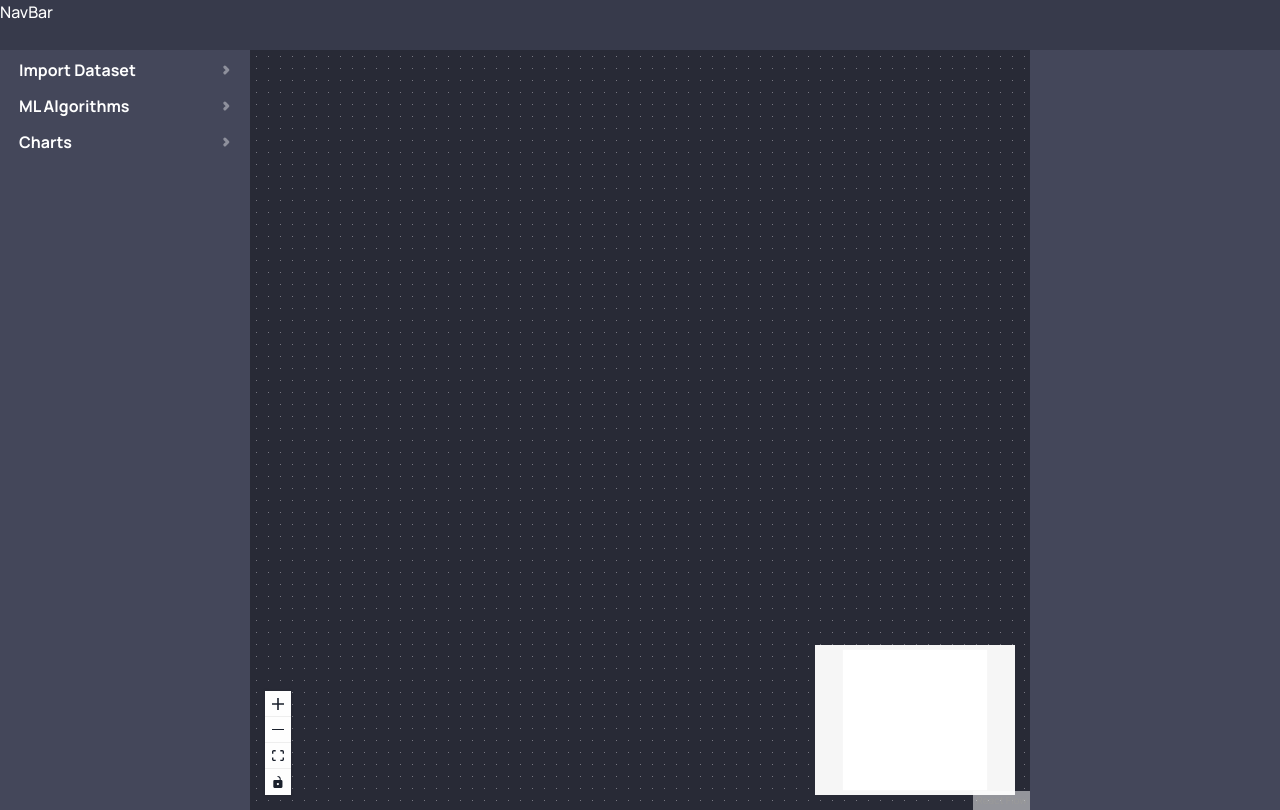
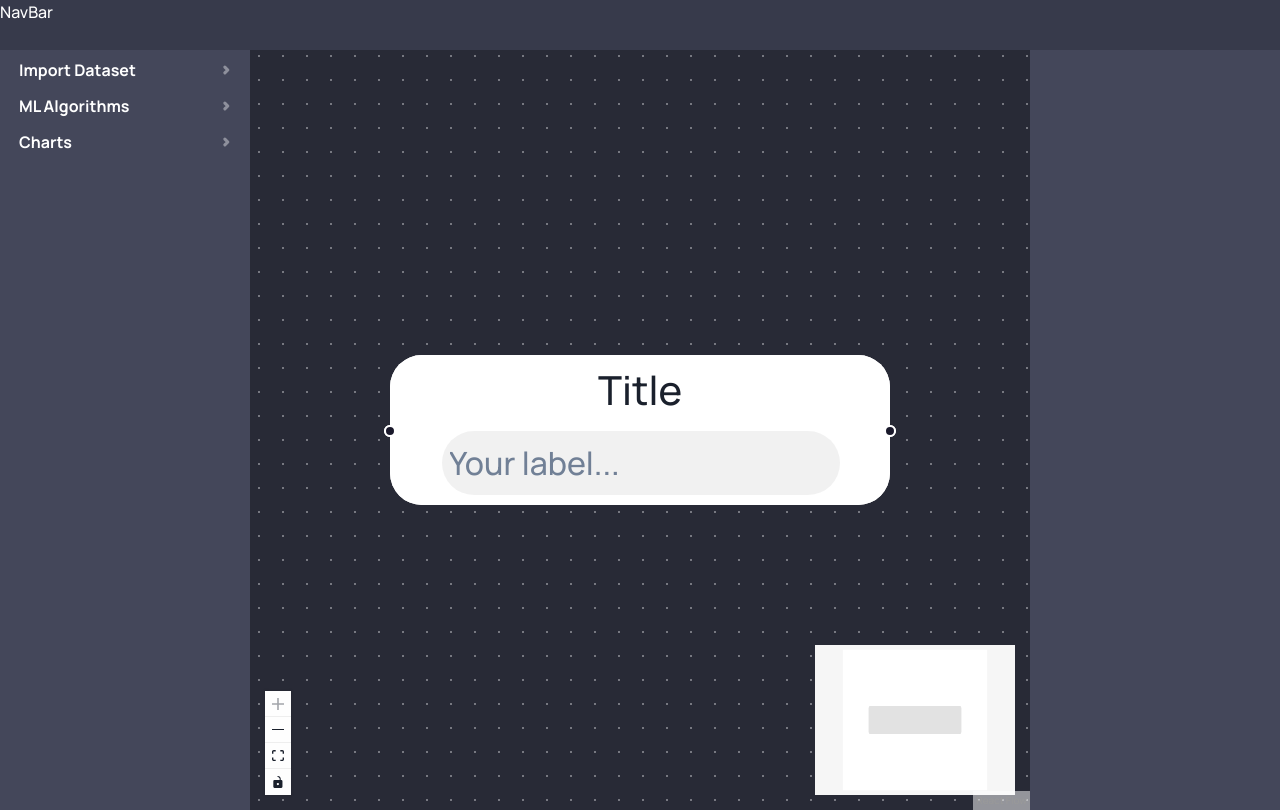
Before and after one commit to pouyam79i/machine-learning-studio, a React (Vite) app in the folder frontend/: page / in a window 1280 px wide. Built offline with nearby package versions, Linux system fonts and the light colour scheme.

Commit message:
add: simple node style

```diff
--- a/frontend/package.json
+++ b/frontend/package.json
@@ -18,7 +18,8 @@
     "framer-motion": "^11.3.19",
     "react": "^18.3.1",
     "react-bootstrap": "^2.10.4",
-    "react-dom": "^18.3.1"
+    "react-dom": "^18.3.1",
+    "uuid": "^10.0.0"
   },
   "devDependencies": {
     "@types/react": "^18.3.3",
--- a/frontend/src/engine/DiagramEngine.jsx
+++ b/frontend/src/engine/DiagramEngine.jsx
@@ -1,8 +1,8 @@
-import React, { useCallback, useState } from "react";
+import React, { useCallback, useMemo, useState } from "react";
+import { createSimpleNode } from "./nodes/createNode";
+import SimpleNode from "./nodes/SimpleNode";
 import {
   ReactFlow,
-  useNodesState,
-  useEdgesState,
   MiniMap,
   Controls,
   Background,
@@ -11,10 +11,21 @@ import {
 } from "@xyflow/react";
 
 import "@xyflow/react/dist/style.css";
+import "./nodes/node-style.css";
 
 const DiagramEngine = () => {
+  // TODO : remove test **********
+  const initialNodes = [
+    createSimpleNode("Title", "label", "tag").node,
+    createSimpleNode("Title", "label", "tag").node,
+  ];
+
+  // end of test *****************
+
+  // Node types
+  const nodeTypes = useMemo(() => ({ SimpleNode: SimpleNode }), []);
   // nodes list
-  const [nodes, setNodes] = useState();
+  const [nodes, setNodes] = useState(initialNodes);
   // edges list
   const [edges, setEdges] = useState();
 
@@ -40,6 +51,7 @@ const DiagramEngine = () => {
       onNodesChange={onNodesChange}
       onEdgesChange={onEdgesChange}
       onConnect={onConnect}
+      nodeTypes={nodeTypes}
       fitView
     >
       <Controls />
--- /dev/null
+++ b/frontend/src/engine/nodes/SimpleNode.jsx
@@ -0,0 +1,29 @@
+import { useCallback } from "react";
+import { Handle, Position } from "@xyflow/react";
+
+import React from "react";
+
+const SimpleNode = ({ data }) => {
+  const onChange = useCallback((evt) => {
+    console.log(evt.target.value);
+  }, []);
+
+  return (
+    <div className="default-node-style simple-node node-container">
+      <Handle type="source" position={Position.Left} />
+      {data.title && <h5 className="title">{data.title}</h5>}
+      <div>
+        <input
+          name="text"
+          placeholder="Your label..."
+          onChange={onChange}
+          className="nodrag"
+        />
+      </div>
+
+      <Handle type="target" position={Position.Right} />
+    </div>
+  );
+};
+
+export default SimpleNode;
--- /dev/null
+++ b/frontend/src/engine/nodes/createNode.js
@@ -0,0 +1,19 @@
+import { v4 as uuid } from "uuid";
+
+export const createSimpleNode = (title = "", tag = "") => {
+  let newNode = {
+    id: uuid(), // TODO: generate uuid
+    type: "SimpleNode",
+    position: { x: 0, y: 0 },
+    data: {
+      title: title,
+      status: "inactive", // we have: inactive, active, disabled, done.
+      tag: tag,
+      container: {}, // save other properties if required.
+    },
+  };
+  return {
+    id: newNode.id,
+    node: newNode,
+  };
+};
--- /dev/null
+++ b/frontend/src/engine/nodes/node-style.css
@@ -0,0 +1,24 @@
+.node-container {
+  display: flex;
+  flex-direction: column;
+  justify-content: center;
+  align-items: center;
+}
+
+.default-node-style {
+  width: 250px;
+  height: 75px;
+  border: 1px solid #00000000;
+  padding: 5px;
+  border-radius: 16px;
+}
+
+.simple-node {
+  background: white;
+}
+
+.simple-node input {
+  background-color: rgba(197, 197, 197, 0.247);
+  border-radius: 16px;
+  padding: 4px;
+}
```
Also changed, not shown: 1 other file (tests, documents, lock files or other folders).
